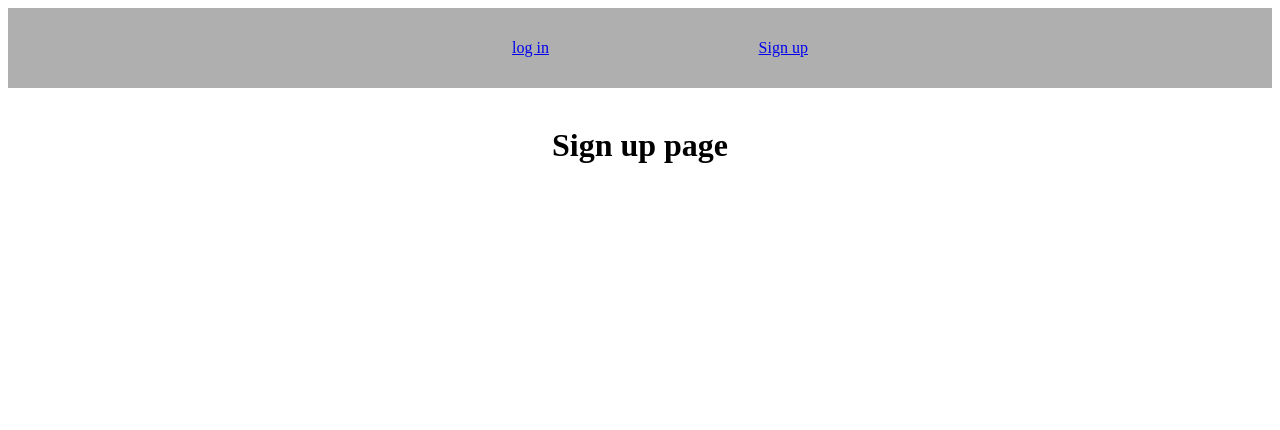
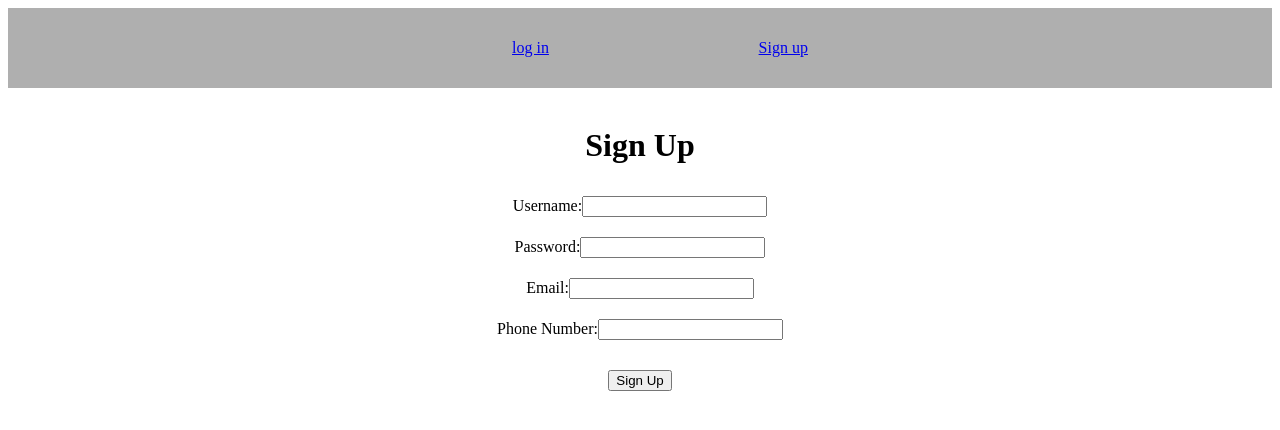
Before and after one commit to SpiceOwlf/CS411_track1_proj, a React (Create React App) app in the folder bkao2_practice/frontend/my-app/: page /signup in a window 1280 px wide. Shown: the top 430 px of the page. Built offline with nearby package versions, Linux system fonts and the light colour scheme.

Commit message:
sign up page

```diff
--- a/bkao2_practice/frontend/my-app/src/Signup.js
+++ b/bkao2_practice/frontend/my-app/src/Signup.js
@@ -1,12 +1,57 @@
 import react from 'react';
 import './App.css';
+import React, {useState, useEffect} from "react";
+import Axios from 'axios';
 
 function Signup() {
-    return (
-        <div>
-          <h1>Sign up page</h1>
-        </div>
-    );
+  const [username, setUsername] = useState('');
+  const [password, setPassword] = useState('');
+  const [email, setEmail] = useState('');
+  const [phoneNumber, setPhoneNumber] = useState('');
+
+  const signup = () => {
+    Axios.post(`http://localhost:3002/api/signup`, {
+      username: username,
+      password: password,
+      email: email,
+      phoneNumber: phoneNumber,
+    });
+  }
+
+  return (
+    <div className="App">
+    <h1 style={{display: "flex", justifyContent: "center", alignItems: "center"}}> Sign Up </h1>
+    <div className="form">
+      <div style={{padding: 10, display: "flex", justifyContent: "center", alignItems: "center"}}>
+        <label> Username: </label>
+        <input type="text" name="Username" onChange={(e) => {
+          setUsername(e.target.value)
+        }}/>
+      </div>
+      <div style={{padding: 10, display: "flex", justifyContent: "center", alignItems: "center"}}>
+        <label> Password: </label>
+        <input type="text" name="Password" onChange={(e) => {
+          setPassword(e.target.value)
+        }}/>
+      </div>
+      <div style={{padding: 10, display: "flex", justifyContent: "center", alignItems: "center"}}>
+      <label> Email: </label>
+      <input type="text" name="Email" onChange={(e) => {
+        setEmail(e.target.value)
+      }}/>
+      </div>
+      <div style={{padding: 10, display: "flex", justifyContent: "center", alignItems: "center"}}>
+      <label> Phone Number: </label>
+      <input type="text" name="PhoneNumber" onChange={(e) => {
+        setPhoneNumber(e.target.value)
+      }}/>
+      </div>
+      <div style={{padding: 10, display: "flex", justifyContent: "center", alignItems: "center"}}>
+      <div style={{padding: 10}}><button onClick={() => signup()}> Sign Up </button></div>
+      </div>
+    </div>
+    </div>
+  );
 }
 
 export default Signup;
```
Also changed, not shown: 1 other file (tests, documents, lock files or other folders).
